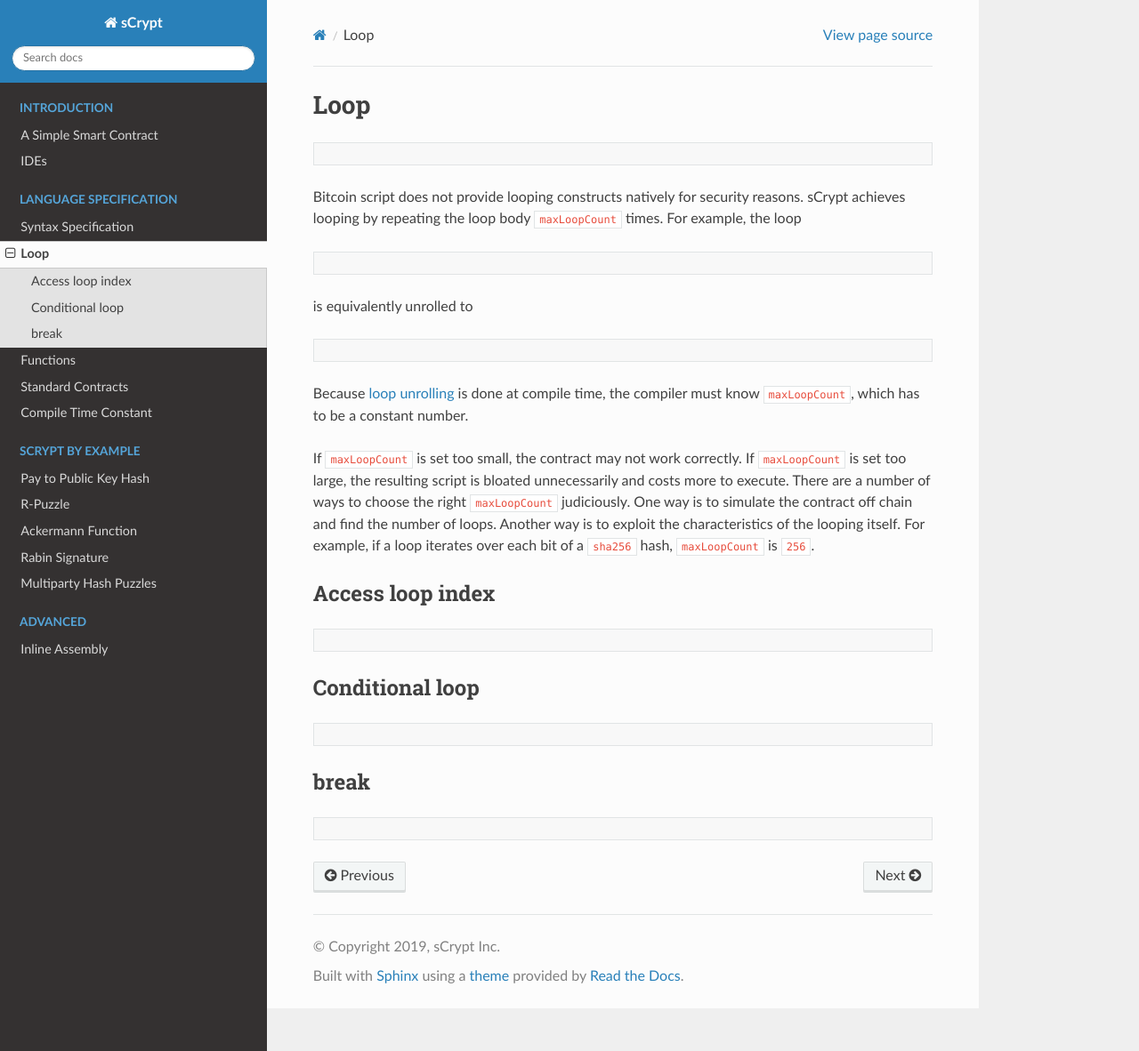
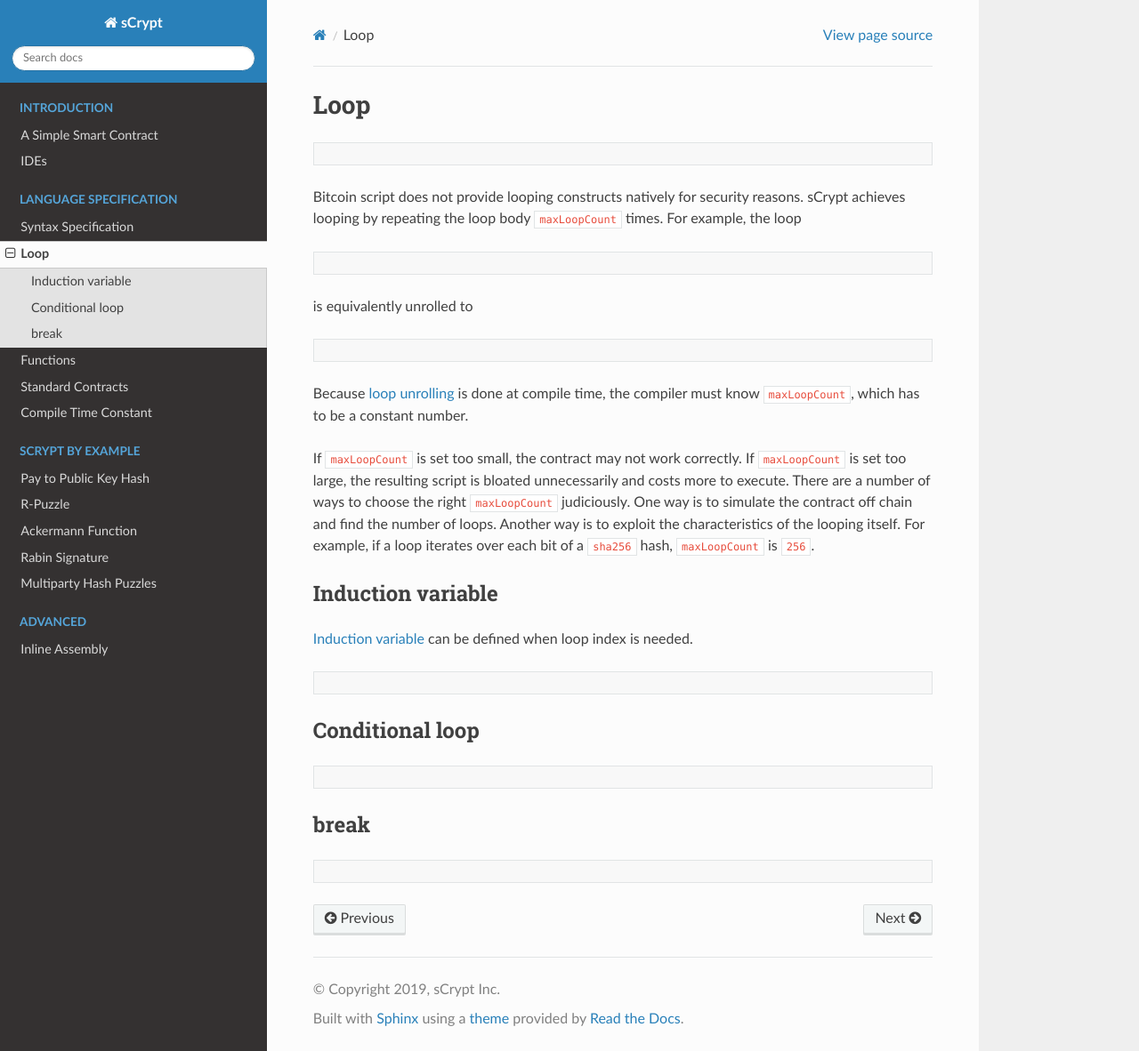
Before and after one commit to sCrypt-Inc/specification, a Sphinx documentation site: the page built from docs/loop.rst, in a window 1280 px wide and 1182 px high. Shown: the whole window at 89% size. Built offline with Sphinx 7.4.7 and the Read the Docs theme 2.0.0, drawn with Linux system fonts in a browser that asks for light colours.

Commit message:
induction variable

```diff
--- a/docs/ctc.rst
+++ b/docs/ctc.rst
@@ -4,6 +4,7 @@ Compile Time Constant
 A compile time constant (CTC) is a value that can be computed at compile time. There are two types of compile time constants.
 * literals
 * static constants which are initialized with a literal
+* :ref:`induction variables<induction-var-label>`
 
 There are two cases where only compile time constants are allowed.
 * loop bound
--- a/docs/loop.rst
+++ b/docs/loop.rst
@@ -40,15 +40,22 @@ If ``maxLoopCount`` is set too small, the contract may not work correctly. If ``
 There are a number of ways to choose the right ``maxLoopCount`` judiciously. One way is to simulate the contract off chain and find the number of loops. Another way is to exploit the
 characteristics of the looping itself. For example, if a loop iterates over each bit of a ``sha256`` hash, ``maxLoopCount`` is ``256``.
 
-Access loop index
-=================
+.. _induction-var-label:
+
+Induction variable
+==================
+`Induction variable <https://en.wikipedia.org/wiki/Induction_variable>`_ can be defined when loop index is needed.
+
 .. code-block:: solidity
 
-    int i = 0;
-    loop (3) {
-        // i becomes the loop index
-        i = i + 1;
-        x = x * 2;
+    // int[3][4] matrix;
+    // i & j are induction variables
+    loop (3) : i {
+        // i is the outer loop index
+        loop (4) : j {
+            // j is the inner loop index
+            matrix[i][j] = i + j;
+        }
     }
 
 Conditional loop
```
Also changed, not shown: other parts of docs/loop.rst (+1 -1 lines).
